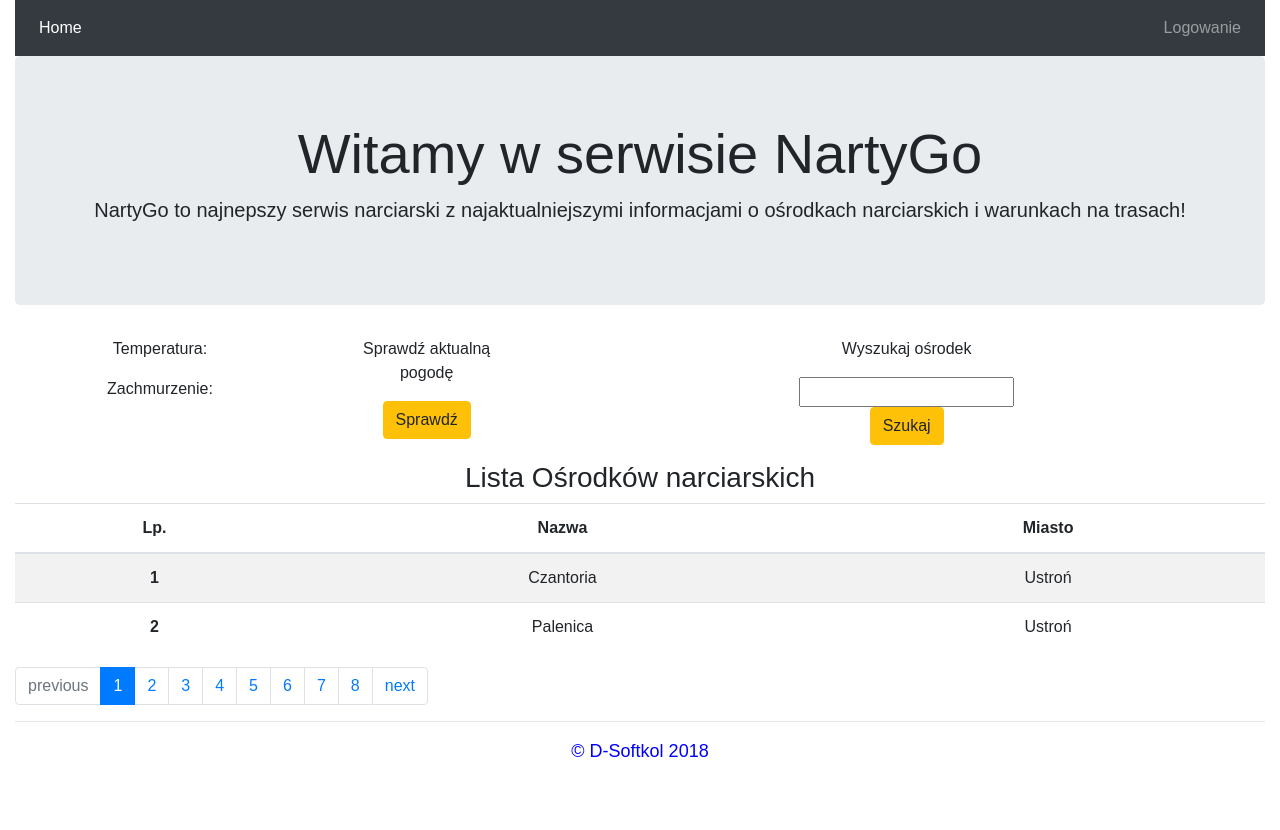
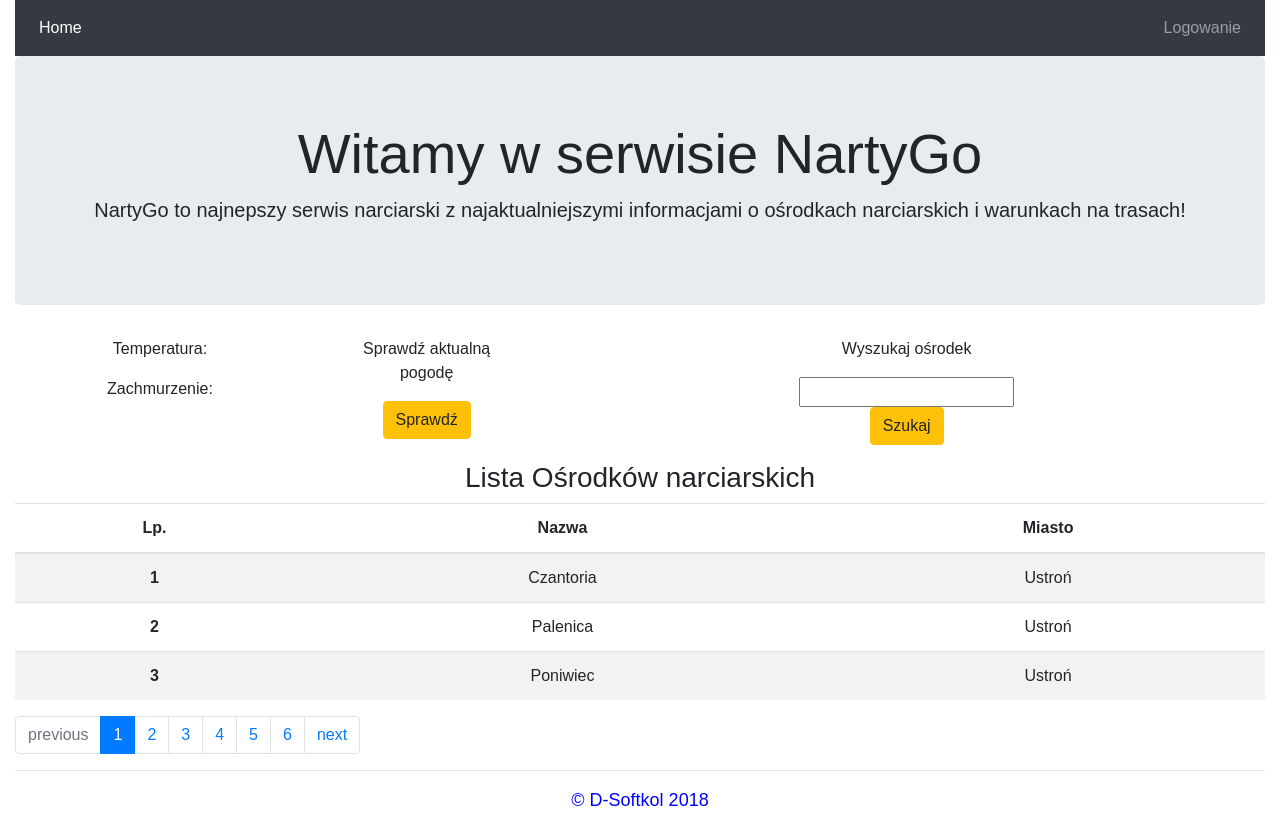
Before and after one commit to dorkka/NartyGo, a React (Create React App) app: page / in a window 1280 px wide. Before the commit the page ends 800 px from the top, so only its background shows below. Built offline with nearby package versions, Linux system fonts and the light colour scheme; data requests are answered from the project's data file.

Commit message:
Corrected logic for pagination

```diff
--- a/src/components/Pagination.js
+++ b/src/components/Pagination.js
@@ -20,13 +20,15 @@ class Pagination extends Component{
                      nextClassName="page-item"
                      pageLinkClassName="page-link"
                      previousLinkClassName="page-link"
-                     nextLinkClassName="page-link"/>
+                     nextLinkClassName="page-link"
+                     initialPage={this.props.initialPage}/>
     )
   }
 }
 
 Pagination.propTypes={
   handlePageClick: PropTypes.func,
-  pageCount: PropTypes.number
+  pageCount: PropTypes.number,
+  initialPage: PropTypes.number
 }
 export default Pagination;
--- a/src/components/ResortsData.js
+++ b/src/components/ResortsData.js
@@ -9,8 +9,8 @@ class ResortsData extends Component{
     this.state = {
       data: [],
       page: 1,
-      pageCount: 5,
-      perPage: 2,
+      pageCount: 1,
+      perPage: 3,
       isLoading: false,
       error: null
     }
@@ -38,19 +38,16 @@ class ResortsData extends Component{
         })
         .then(({data, headers}) => {
           this.setState({ data: data,  pageCount: Math.ceil(headers.get('x-total-count')/ this.state.perPage), isLoading: false })
-          console.log(`page: ${this.state.page}`)
         })
         .catch(error => this.setState({ error, isLoading: false}))
   }
 
   handlePageClick = (data) => {
-    console.log(`selected : ${data.selected}`)
-    //there is +1, because 'react-paginate' has 0 as start page number,
     this.setState({page: data.selected +1})
   };
 
   render(){
-    const {data, pageCount, isLoading, error} = this.state;
+    const {data, pageCount, page, isLoading, error} = this.state;
     if(error)
       return(error.message)
     if(isLoading)
@@ -67,7 +64,7 @@ class ResortsData extends Component{
             {this.state.data.map((resort)=><ResortBasicInfo resort={resort}/>)}
           </tbody>
         </table>
-        <Pagination pageCount={pageCount} handlePageClick={this.handlePageClick}/>
+        <Pagination pageCount={pageCount} handlePageClick={this.handlePageClick} initialPage={page - 1}/>
       </div>
     )
   }
```
